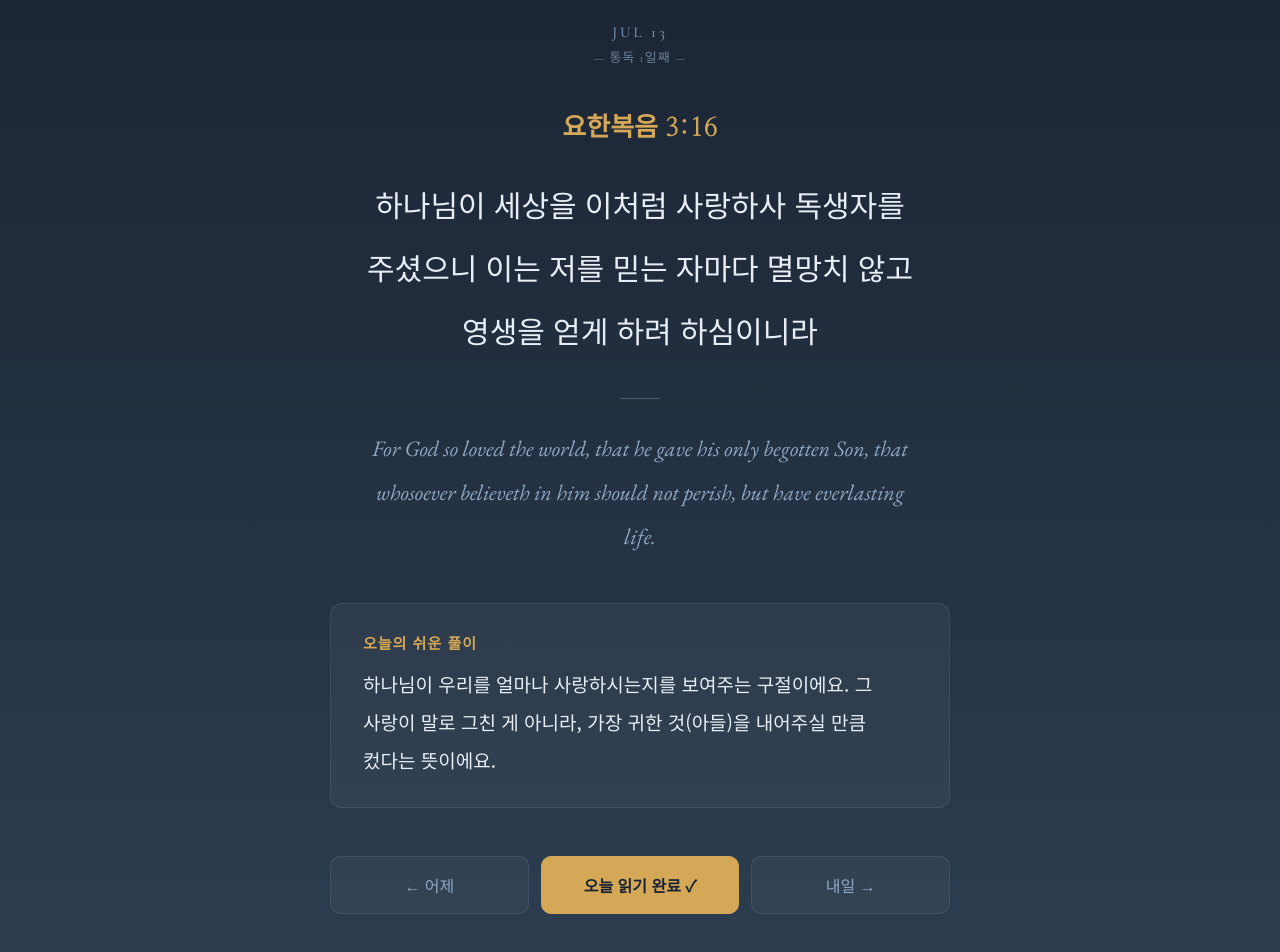
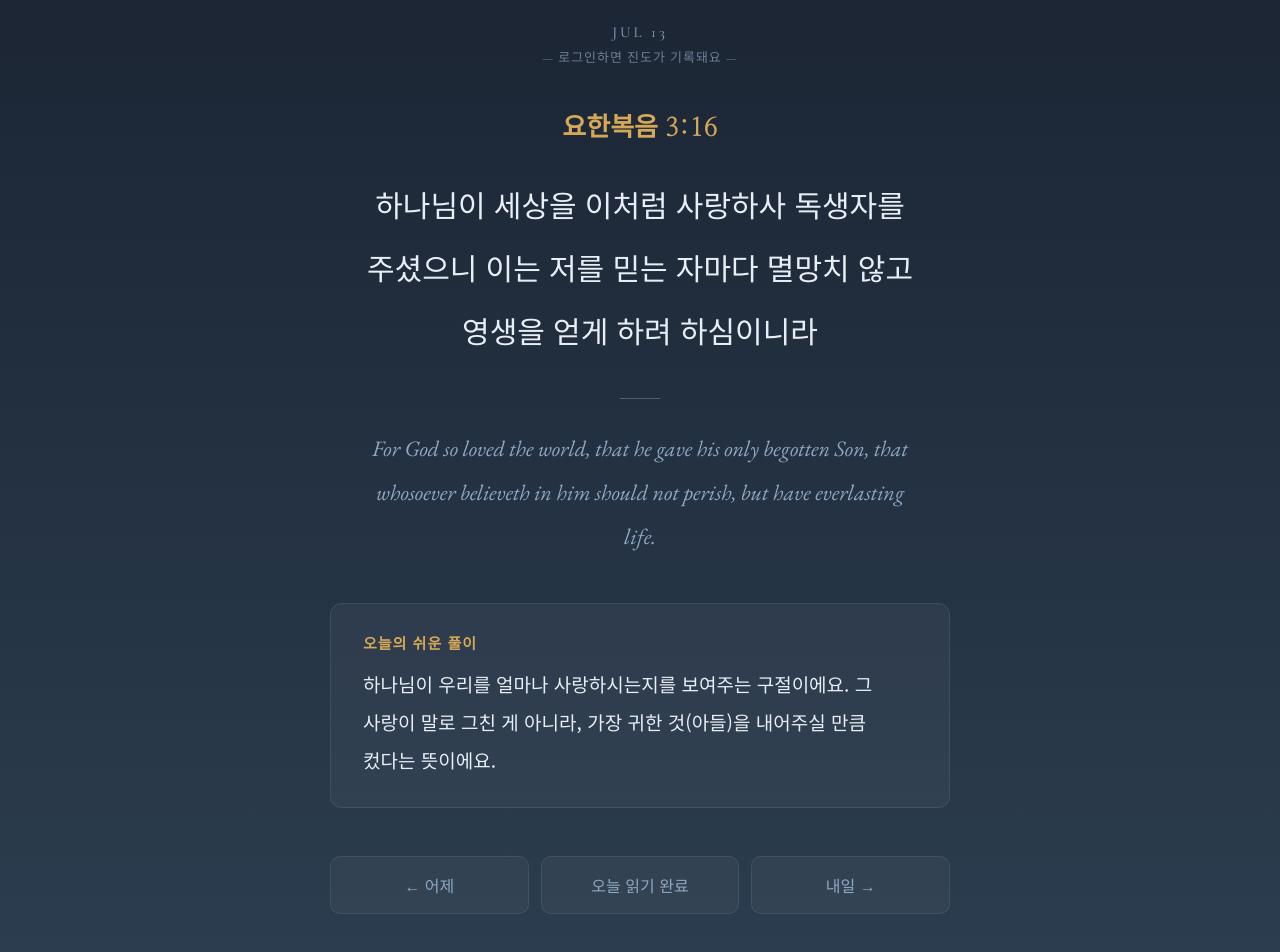
Before and after one commit to gmvfeel/relebible, a Next.js app: page / in a window 1280 px wide. Shown: the part 98-1050 px from the top of the page. Built offline with nearby package versions, Linux system fonts and the light colour scheme; no server answers.

Commit message:
Update page.js

```diff
--- a/app/page.js
+++ b/app/page.js
@@ -8,9 +8,21 @@ export default function Home() {
   const [theme, setTheme] = useState('dark');
   const [todayDate, setTodayDate] = useState('');
   const [user, setUser] = useState(null);
+  const [completedToday, setCompletedToday] = useState(false);
+  const [totalDays, setTotalDays] = useState(0);
+  const [saving, setSaving] = useState(false);
+
   const router = useRouter();
+  const supabase = createClient();
 
-  const supabase = createClient();
+  // 오늘 날짜를 YYYY-MM-DD 형태로 (저장용)
+  const getTodayString = () => {
+    const now = new Date();
+    const y = now.getFullYear();
+    const m = String(now.getMonth() + 1).padStart(2, '0');
+    const d = String(now.getDate()).padStart(2, '0');
+    return `${y}-${m}-${d}`;
+  };
 
   useEffect(() => {
     document.documentElement.setAttribute('data-theme', theme);
@@ -22,6 +34,7 @@ export default function Home() {
     setTodayDate(months[now.getMonth()] + ' ' + now.getDate());
   }, []);
 
+  // 로그인 상태 확인
   useEffect(() => {
     supabase.auth.getUser().then(({ data }) => {
       setUser(data?.user ?? null);
@@ -32,6 +45,33 @@ export default function Home() {
     return () => listener.subscription.unsubscribe();
   }, []);
 
+  // 로그인한 사용자의 읽기 기록 불러오기
+  useEffect(() => {
+    if (!user) {
+      setCompletedToday(false);
+      setTotalDays(0);
+      return;
+    }
+    loadProgress();
+  }, [user]);
+
+  const loadProgress = async () => {
+    // 지금까지 읽은 총 일수
+    const { count } = await supabase
+      .from('rb_reading_progress')
+      .select('*', { count: 'exact', head: true })
+      .eq('user_id', user.id);
+    setTotalDays(count ?? 0);
+
+    // 오늘 읽었는지 확인
+    const { data } = await supabase
+      .from('rb_reading_progress')
+      .select('id')
+      .eq('user_id', user.id)
+      .eq('read_date', getTodayString());
+    setCompletedToday((data?.length ?? 0) > 0);
+  };
+
   const toggleTheme = () => {
     setTheme(theme === 'dark' ? 'light' : 'dark');
   };
@@ -39,6 +79,35 @@ export default function Home() {
   const handleLogout = async () => {
     await supabase.auth.signOut();
     setUser(null);
+  };
+
+  // 오늘 읽기 완료 버튼
+  const handleComplete = async () => {
+    // 로그인 안 했으면 로그인 화면으로
+    if (!user) {
+      router.push('/login');
+      return;
+    }
+    // 이미 완료했으면 아무것도 안 함
+    if (completedToday) return;
+
+    setSaving(true);
+    const { error } = await supabase
+      .from('rb_reading_progress')
+      .insert({
+        user_id: user.id,
+        read_date: getTodayString(),
+        reference: '요한복음 3:16',
+        completed: true,
+      });
+    setSaving(false);
+
+    if (!error) {
+      setCompletedToday(true);
+      setTotalDays(totalDays + 1);
+    } else {
+      alert('저장 중 문제가 생겼어요. 잠시 후 다시 시도해 주세요.');
+    }
   };
 
   return (
@@ -69,7 +138,9 @@ export default function Home() {
         <div>
           <div className="date">{todayDate}</div>
         </div>
-        <div className="day-count">— 통독 1일째 —</div>
+        <div className="day-count">
+          {user ? `— 통독 ${totalDays}일째 —` : '— 로그인하면 진도가 기록돼요 —'}
+        </div>
       </div>
 
       <div className="ref">요한복음 3:16</div>
@@ -99,7 +170,17 @@ export default function Home() {
 
       <div className="footer-nav">
         <button className="nav-btn">← 어제</button>
-        <button className="nav-btn done">오늘 읽기 완료 ✓</button>
+        <button
+          className={completedToday ? 'nav-btn done' : 'nav-btn'}
+          onClick={handleComplete}
+          disabled={saving}
+        >
+          {saving
+            ? '저장 중...'
+            : completedToday
+              ? '오늘 읽기 완료됨 ✓'
+              : '오늘 읽기 완료'}
+        </button>
         <button className="nav-btn">내일 →</button>
       </div>
     </div>
```
